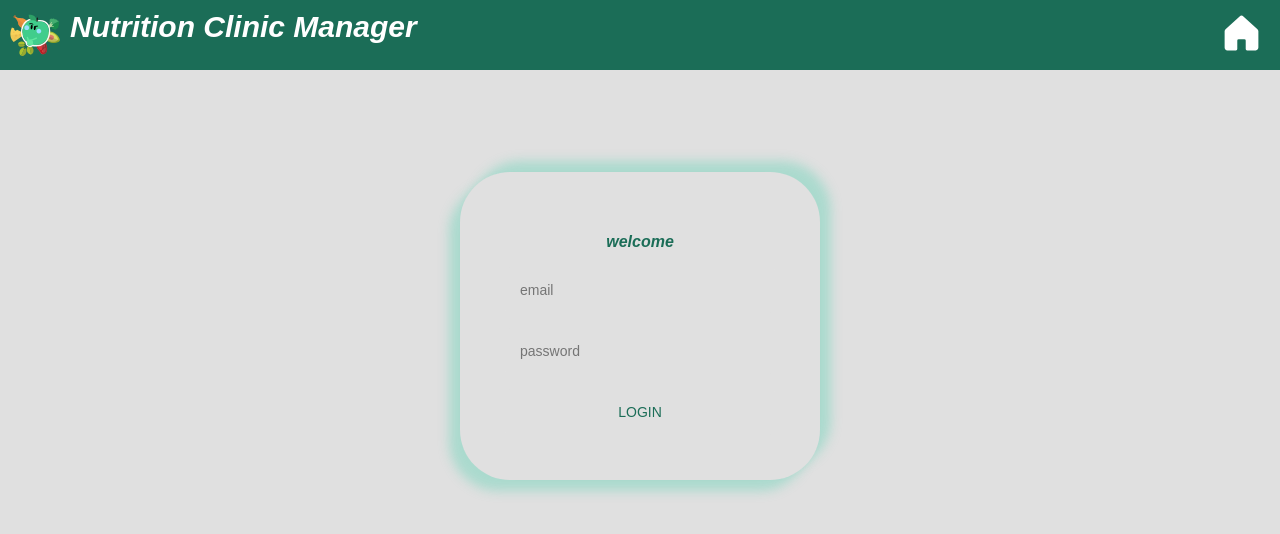
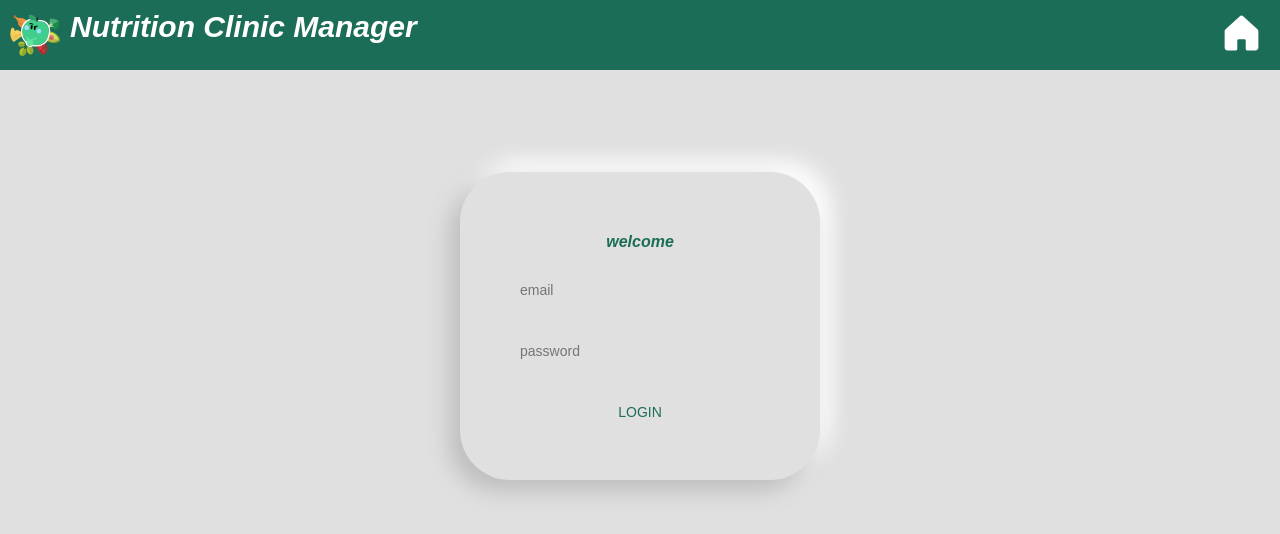
Before and after one commit to raghad-ns/nutritionist-app, a React (Create React App) app: page /login in a window 1280 px wide. Shown: the top 534 px of the page. Built offline with nearby package versions, Linux system fonts and the light colour scheme; a web font is replaced by a local one; what @react-pdf/renderer would draw is missing.

Commit message:
edit login page css

```diff
--- a/src/pages/login/login.css
+++ b/src/pages/login/login.css
@@ -24,7 +24,7 @@ body {
     text-align: center;
     border-radius: 50px;
     background: #e0e0e0;
-    box-shadow: -11px 11px 11px rgba(84, 209, 176, 0.371), 11px -11px 11px rgba(84, 209, 176, 0.371);
+    box-shadow: -11px 11px 22px #bebebe, 11px -11px 22px #ffffff;
 }
 
 .form>p {
```
